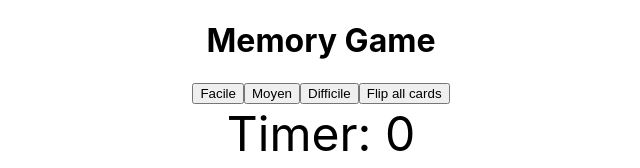
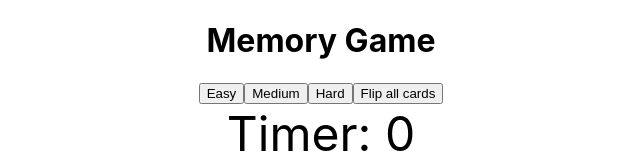
Before and after one commit to williamdourlens/memory-game, a React (Create React App) app: page / in a window 1280 px wide. Shown: the top 168 px of the page, without its empty margins (319-959 px from the left). Built offline with nearby package versions, Linux system fonts and the light colour scheme.

Commit message:
Changement de français à anglais

```diff
--- a/src/components/MemoryGame.jsx
+++ b/src/components/MemoryGame.jsx
@@ -146,9 +146,9 @@ const MemoryGame = () => {
       <div className="card-row" style={{ display: 'flex', justifyContent: 'center' }}>
         <Board cards={cards} handleCardClick={handleCardClick} style={{ width: 50, height: 50 }} />
       </div>
-      <button onClick={() => selectionNiveau(1)}>Facile</button>
-      <button onClick={() => selectionNiveau(2)}>Moyen</button>
-      <button onClick={() => selectionNiveau(3)}>Difficile</button>
+      <button onClick={() => selectionNiveau(1)}>Easy</button>
+      <button onClick={() => selectionNiveau(2)}>Medium</button>
+      <button onClick={() => selectionNiveau(3)}>Hard</button>
       <button onClick={handleFlipAllCards}>Flip all cards</button>
       <div style={{ fontSize: "3em" }}>Timer: {timer}</div>
 	  {isGameOver && <div style={{ fontSize: "2em" }}>Score: {score}</div>}
```
